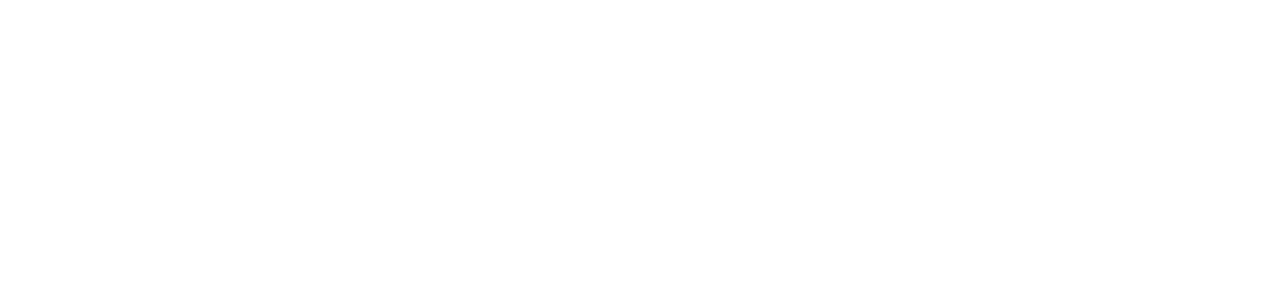
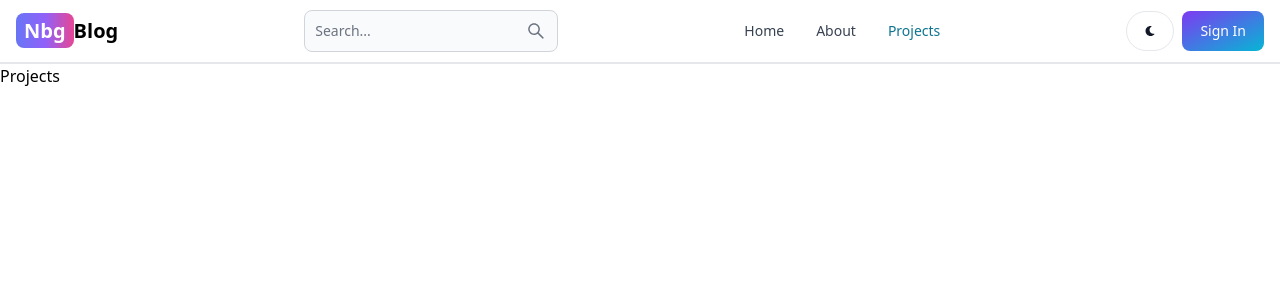
Before and after one commit to khalidnbg/mern-blog, a React (Vite) app in the folder client/: page /projects in a window 1280 px wide. Shown: the top 300 px of the page. Built offline with nearby package versions, Linux system fonts and the light colour scheme.

Commit message:
create the header section

```diff
--- a/client/package.json
+++ b/client/package.json
@@ -10,8 +10,10 @@
     "preview": "vite preview"
   },
   "dependencies": {
+    "flowbite-react": "^0.7.2",
     "react": "^18.2.0",
     "react-dom": "^18.2.0",
+    "react-icons": "^5.0.1",
     "react-router-dom": "^6.22.2"
   },
   "devDependencies": {
--- a/client/src/App.jsx
+++ b/client/src/App.jsx
@@ -5,10 +5,12 @@ import SignIn from "./pages/SignIn";
 import SignUp from "./pages/SignUp";
 import Dashboard from "./pages/Dashboard";
 import Projects from "./pages/Projects";
+import Header from "./components/Header";
 
 const App = () => {
   return (
     <BrowserRouter>
+      <Header />
       <Routes>
         <Route path="/" element={<Home />} />
         <Route path="/about" element={<About />} />
--- /dev/null
+++ b/client/src/components/Header.jsx
@@ -0,0 +1,60 @@
+import { Button, Navbar, TextInput } from "flowbite-react";
+import { Link, useLocation } from "react-router-dom";
+import { AiOutlineSearch } from "react-icons/ai";
+import { FaMoon } from "react-icons/fa";
+
+const Header = () => {
+  const path = useLocation().pathname;
+
+  return (
+    <Navbar className="border-b-2">
+      <Link
+        to="/"
+        className="self-center whitespace-nowrap text-sm sm:text-xl font-semibold dark:text-white">
+        <span className="px-2 py-1 bg-gradient-to-r from-indigo-500 via-purple-500 to-pink-500 rounded-lg text-white">
+          Nbg
+        </span>
+        Blog
+      </Link>
+
+      <form>
+        <TextInput
+          type="text"
+          placeholder="Search..."
+          rightIcon={AiOutlineSearch}
+          className="hidden lg:inline"
+        />
+      </form>
+
+      <Button className="w-12 h-10 lg:hidden" color="gray" pill>
+        <AiOutlineSearch />
+      </Button>
+
+      <div className="flex gap-2 md:order-2">
+        <Button className="w-12 h-10 hidden sm:inline" color="gray" pill>
+          <FaMoon />
+        </Button>
+
+        <Link to="/sign-in">
+          <Button gradientDuoTone="purpleToBlue">Sign In</Button>
+        </Link>
+
+        <Navbar.Toggle />
+      </div>
+
+      <Navbar.Collapse>
+        <Navbar.Link active={path === "/"} as={"div"}>
+          <Link to="/">Home</Link>
+        </Navbar.Link>
+        <Navbar.Link active={path === "/about"} as={"div"}>
+          <Link to="/about">About</Link>
+        </Navbar.Link>
+        <Navbar.Link active={path === "/projects"} as={"div"}>
+          <Link to="/projects">Projects</Link>
+        </Navbar.Link>
+      </Navbar.Collapse>
+    </Navbar>
+  );
+};
+
+export default Header;
--- a/client/src/pages/Projects.jsx
+++ b/client/src/pages/Projects.jsx
@@ -1,5 +1,5 @@
 const Projects = () => {
-  return <div></div>;
+  return <div>Projects</div>;
 };
 
 export default Projects;
--- a/client/tailwind.config.js
+++ b/client/tailwind.config.js
@@ -1,8 +1,12 @@
 /** @type {import('tailwindcss').Config} */
 export default {
-  content: ["./index.html", "./src/**/*.{js,ts,jsx,tsx}"],
+  content: [
+    "./index.html",
+    "./src/**/*.{js,ts,jsx,tsx}",
+    "node_modules/flowbite-react/lib/esm/**/*.js",
+  ],
   theme: {
     extend: {},
   },
-  plugins: [],
+  plugins: [require("flowbite/plugin")],
 };
```
Also changed, not shown: 1 other file (tests, documents, lock files or other folders).
